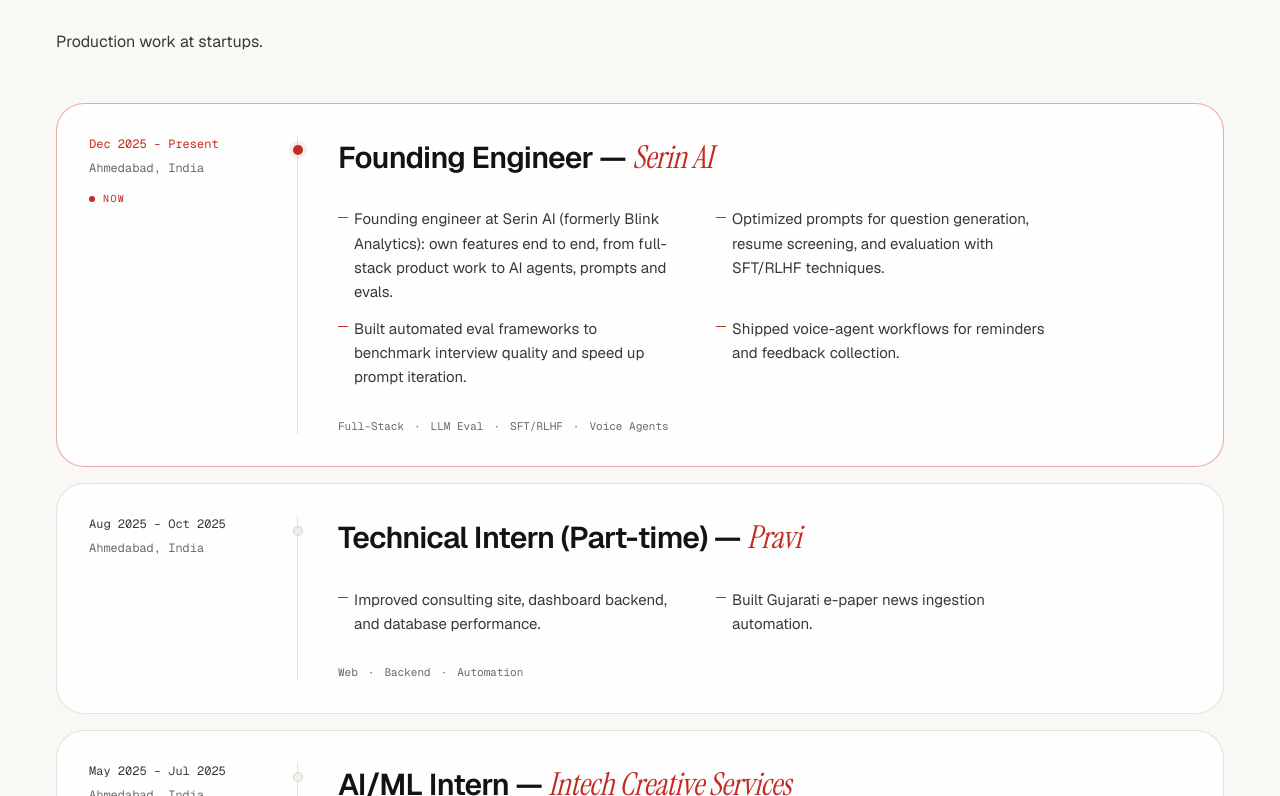
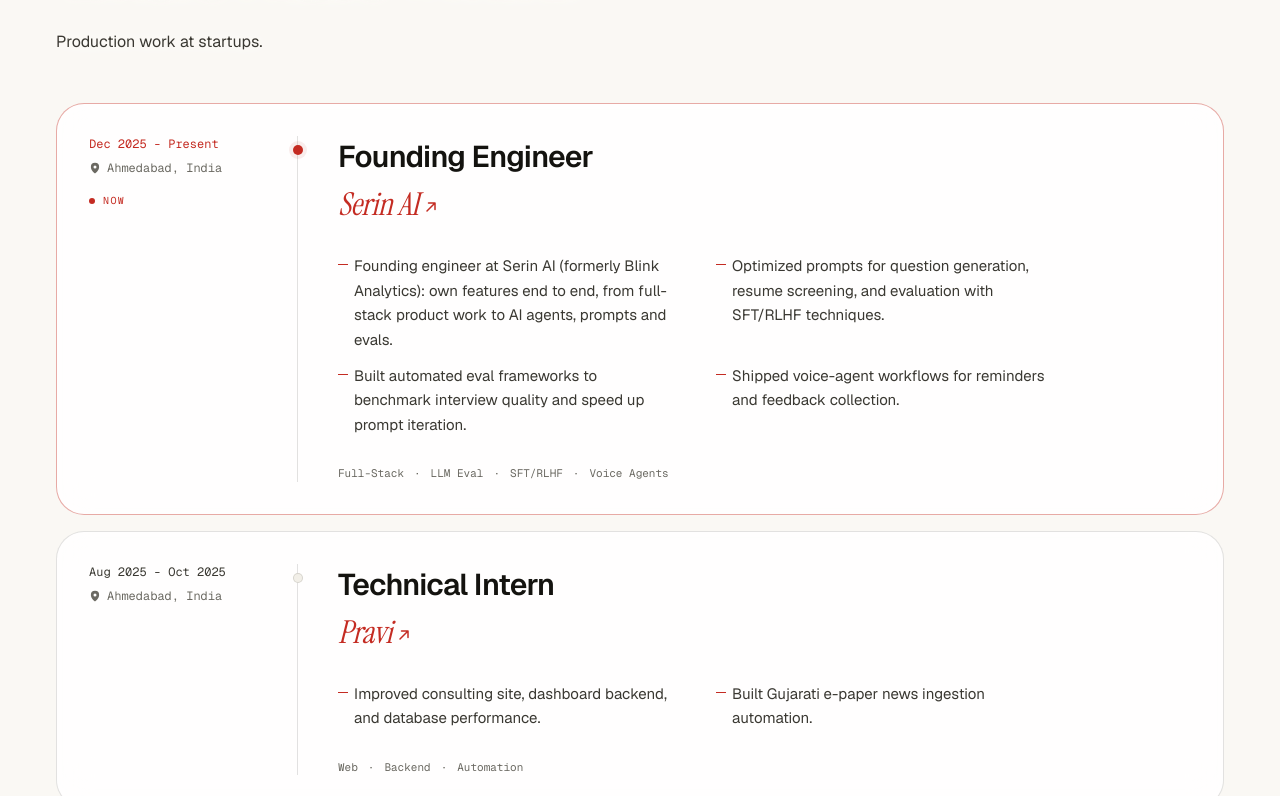
Before and after one commit to AnshBhavsar1654/Portfolio, a Next.js app: page / in a window 1280 px wide. Shown: the part 2004-2800 px from the top of the page. Built offline with nearby package versions, Linux system fonts and the light colour scheme; no server answers.

Commit message:
experience card updated

```diff
--- a/src/components/home/experience-list.tsx
+++ b/src/components/home/experience-list.tsx
@@ -1,15 +1,18 @@
+import { ArrowUpRight } from "@phosphor-icons/react/dist/ssr/ArrowUpRight";
+import { MapPin } from "@phosphor-icons/react/dist/ssr/MapPin";
 import { experience } from "@/content/experience";
 import { cn } from "@/lib/cn";
 
 // Timeline ledger on frosted glass: one panel per role (glass keeps the
 // ledger readable over the halftone print, since panels get no halo veil).
 // The mono period column is sticky on wide screens so it stays a ledger
-// reference while the row scrolls inside its panel; a hairline rail with a
-// node dot per role runs down the content column — accent + glow ring for
-// the present role. Role leads the headline with the org set in the accent
-// serif (linked when content carries a url). Bullets keep their dash markers
-// and number emphasis; tags read as a mono footnote cloud, not pill chips
-// (chips are the Projects treatment).
+// reference while the row scrolls inside its panel; location carries a map
+// pin. A hairline rail with a node dot per role runs down the content
+// column — accent + glow ring for the present role. Role leads the headline;
+// the org sits on its own line in the accent serif, linked to its LinkedIn
+// (url comes from content). Bullets keep their dash markers and number
+// emphasis; tags read as a mono footnote cloud, not pill chips (chips are
+// the Projects treatment).
 
 const NUMBER = /((?<![A-Za-z])\d+(?:[.,]\d+)*\+?%?(?![A-Za-z]))/g;
 
@@ -32,9 +35,15 @@
       href={url}
       target="_blank"
       rel="noopener noreferrer"
-      className="hover:text-accent-hover underline-offset-4 transition-colors duration-(--dur-base) hover:underline"
+      className="group/lnk hover:text-accent-hover inline-flex items-baseline gap-1 underline-offset-4 transition-colors duration-(--dur-base) hover:underline"
     >
       {org}
+      <ArrowUpRight
+        aria-hidden
+        size={16}
+        weight="bold"
+        className="transition-transform duration-(--dur-base) group-hover/lnk:translate-x-0.5 group-hover/lnk:-translate-y-0.5"
+      />
     </a>
   );
 }
@@ -64,7 +73,10 @@
                 >
                   {e.period}
                 </p>
-                <p className="text-muted mt-2">{e.location}</p>
+                <p className="text-muted mt-2 inline-flex items-center gap-1.5">
+                  <MapPin aria-hidden size={12} weight="fill" />
+                  {e.location}
+                </p>
                 {current ? (
                   <p className="text-accent mt-4 flex items-center gap-2 text-[10px] tracking-(--tracking-eyebrow) uppercase">
                     <span
@@ -87,8 +99,7 @@
                 />
                 <h3 className="text-strong text-2xl leading-snug font-semibold tracking-tight md:text-3xl">
                   {e.role}
-                  {" — "}
-                  <span className="accent-serif text-accent text-[1.05em]">
+                  <span className="accent-serif text-accent mt-1.5 block text-[1.05em]">
                     <Org org={e.org} url={e.url} />
                   </span>
                 </h3>
--- a/src/content/experience.ts
+++ b/src/content/experience.ts
@@ -3,7 +3,7 @@
   role: string;
   period: string;
   location: string;
-  // Org/company website. Links render only when present — TODO(ansh) fill in.
+  // Org/company LinkedIn URL. Links render only when present.
   url?: string;
   bullets: string[];
   tags: string[];
@@ -15,6 +15,7 @@
     role: "Founding Engineer",
     period: "Dec 2025 - Present",
     location: "Ahmedabad, India",
+    url: "https://linkedin.com/company/serin-labs",
     bullets: [
       "Founding engineer at Serin AI (formerly Blink Analytics): own features end to end, from full-stack product work to AI agents, prompts and evals.",
       "Optimized prompts for question generation, resume screening, and evaluation with SFT/RLHF techniques.",
@@ -25,9 +26,10 @@
   },
   {
     org: "Pravi",
-    role: "Technical Intern (Part-time)",
+    role: "Technical Intern",
     period: "Aug 2025 - Oct 2025",
     location: "Ahmedabad, India",
+    url: "https://linkedin.com/company/pravi-research",
     bullets: [
       "Improved consulting site, dashboard backend, and database performance.",
       "Built Gujarati e-paper news ingestion automation.",
@@ -39,6 +41,7 @@
     role: "AI/ML Intern",
     period: "May 2025 - Jul 2025",
     location: "Ahmedabad, India",
+    url: "https://www.linkedin.com/company/intech-creative-services-pvt-ltd",
     bullets: [
       "Ranked 500+ resumes against job descriptions at 95% semantic accuracy.",
       "Cut recruitment coordination 60% with ElevenLabs + n8n outreach automation.",
```
Also changed, not shown: 1 other file (tests, documents, lock files or other folders).
